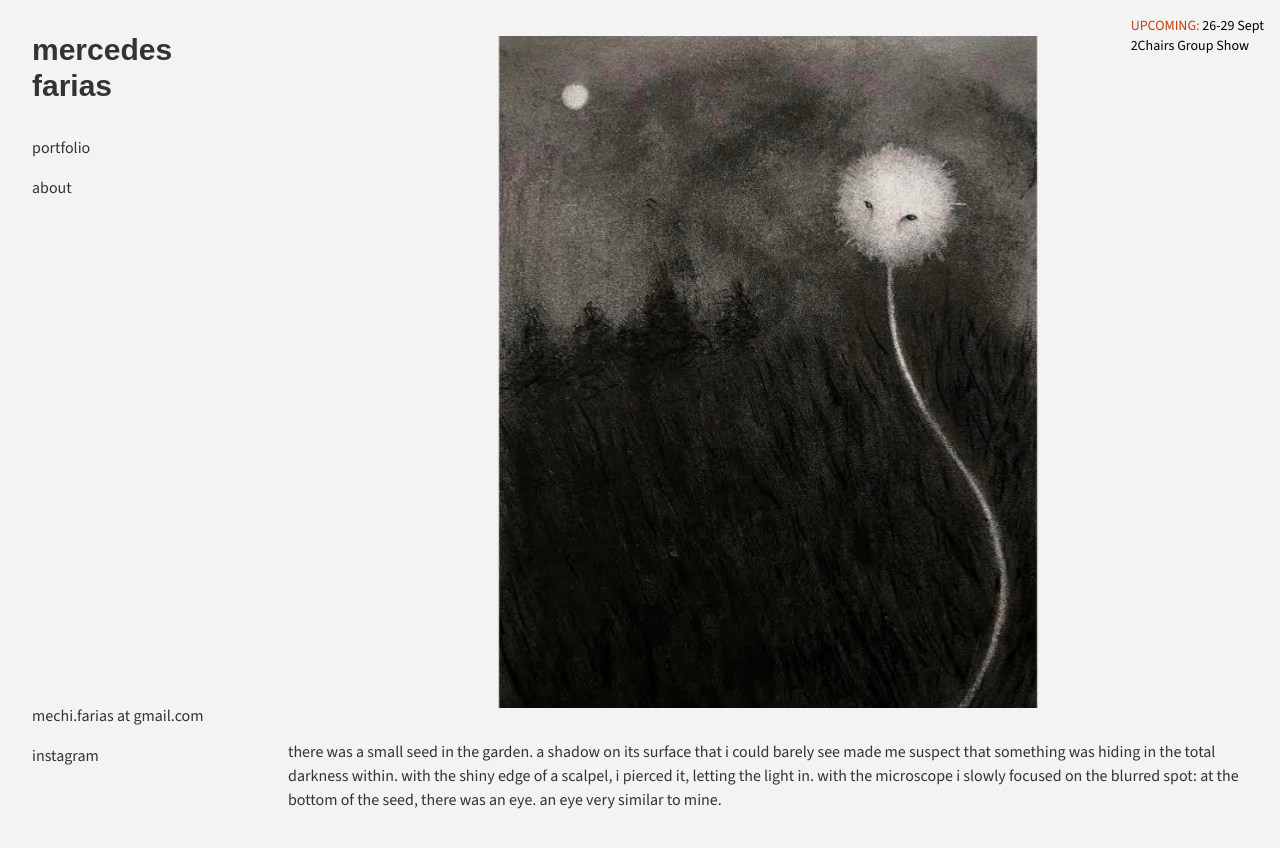
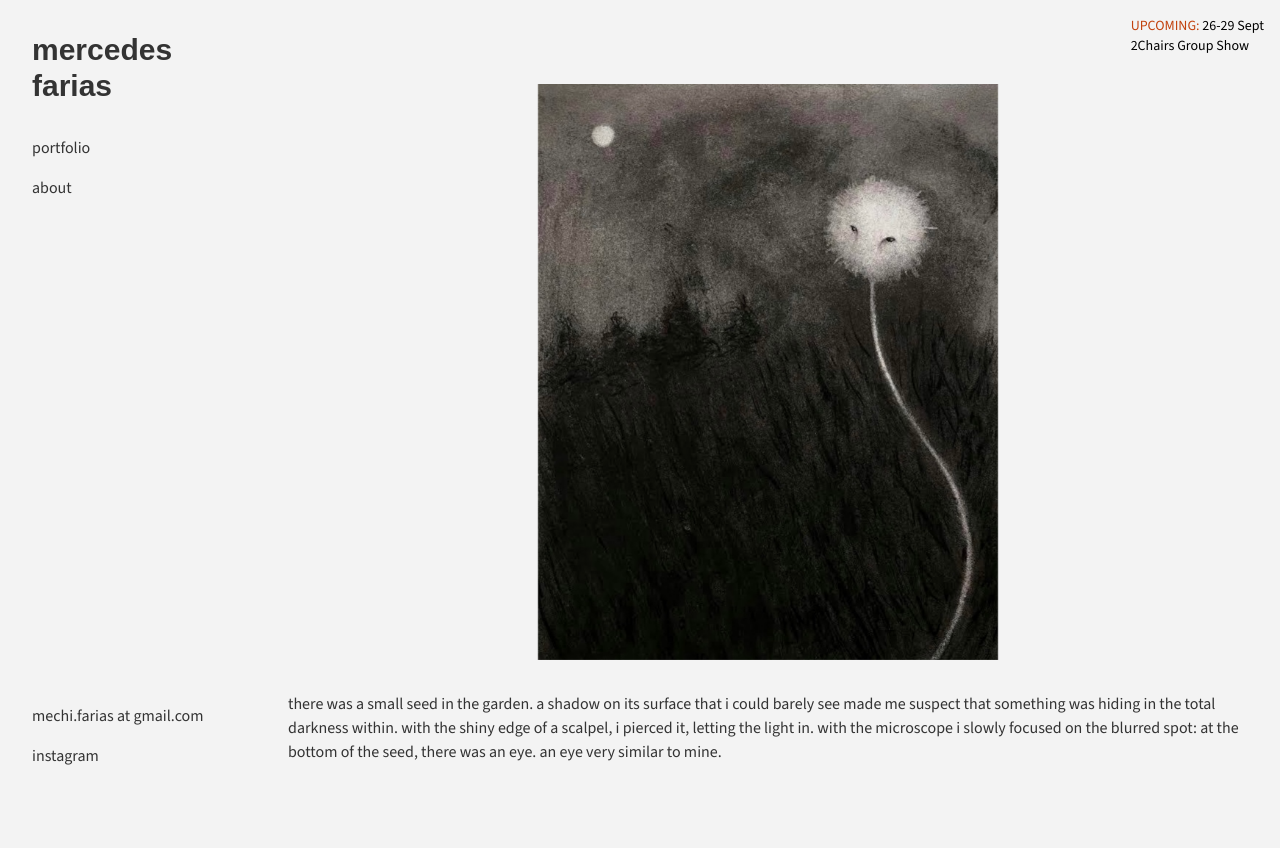
Before and after one commit to purpl3bot/web-v0, a Next.js app: page / in a window 1280 px wide. Shown: the top 848 px of the page. Built offline with nearby package versions, Linux system fonts and the light colour scheme; a web font is replaced by a local one.

Commit message:
Update page.tsx

```diff
--- a/app/page.tsx
+++ b/app/page.tsx
@@ -22,7 +22,7 @@ export default function Home() {
   return (
     <Layout>
       <div className="flex flex-col items-center justify-center min-h-screen">
-        <div className="relative w-full max-w-4xl aspect-[4/3] mb-8">
+        <div className="relative w-full max-w-3xl aspect-[4/3] mb-8">
           <Image
             src={images[currentImage].src}
             alt={`Artwork ${currentImage + 1}`}
```
